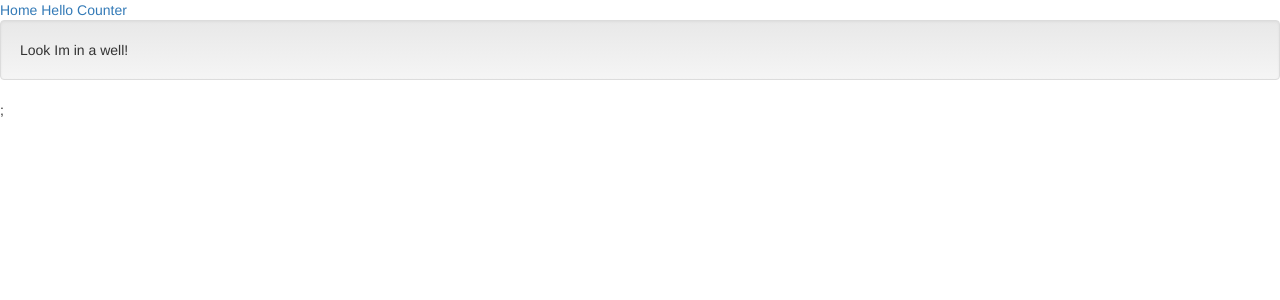
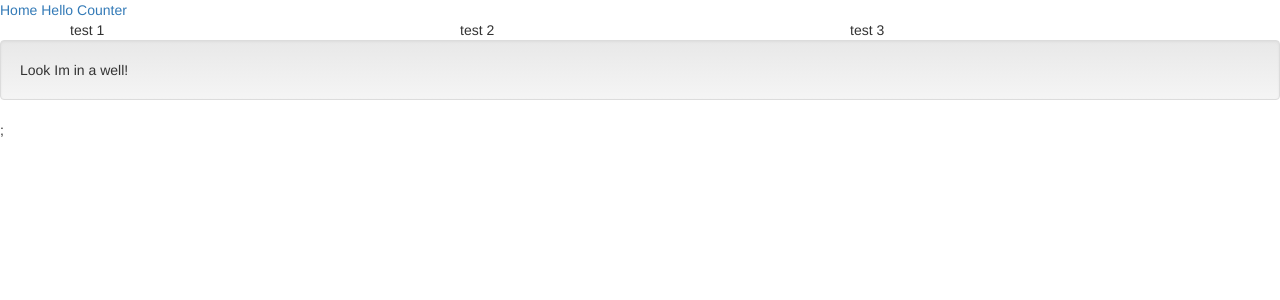
Before and after one commit to sthorpe/govjobs, a React app: page /card in a window 1280 px wide. Shown: the top 300 px of the page. Built offline with nearby package versions, Linux system fonts and the light colour scheme.

Commit message:
Adding bootstrap

```diff
--- a/src/components/Card.js
+++ b/src/components/Card.js
@@ -1,8 +1,21 @@
 import React from 'react';
-import { Well } from 'react-bootstrap';
+import { Well, Grid, Row, Col } from 'react-bootstrap';
 
 const Card = () => (
   <div>
+   <Grid>
+    <Row className="show-grid">
+      <Col xs={6} md={4}>
+        test 1
+      </Col>
+      <Col xs={6} md={4}>
+        test 2
+      </Col>
+      <Col xsHidden md={4}>
+        test 3
+      </Col>
+    </Row>
+   </Grid>
     <Well>Look Im in a well!</Well>;
   </div>
 )
```
